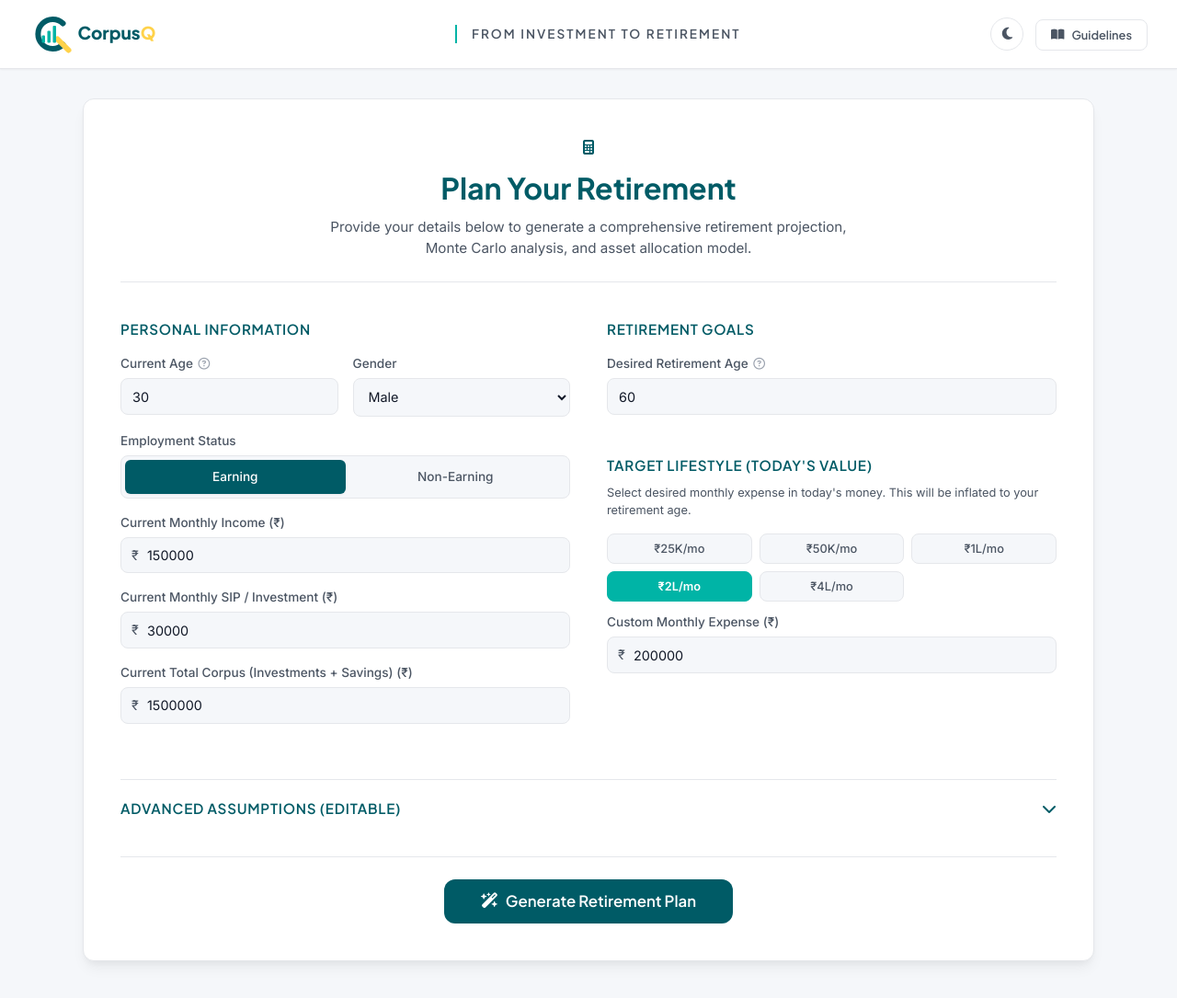
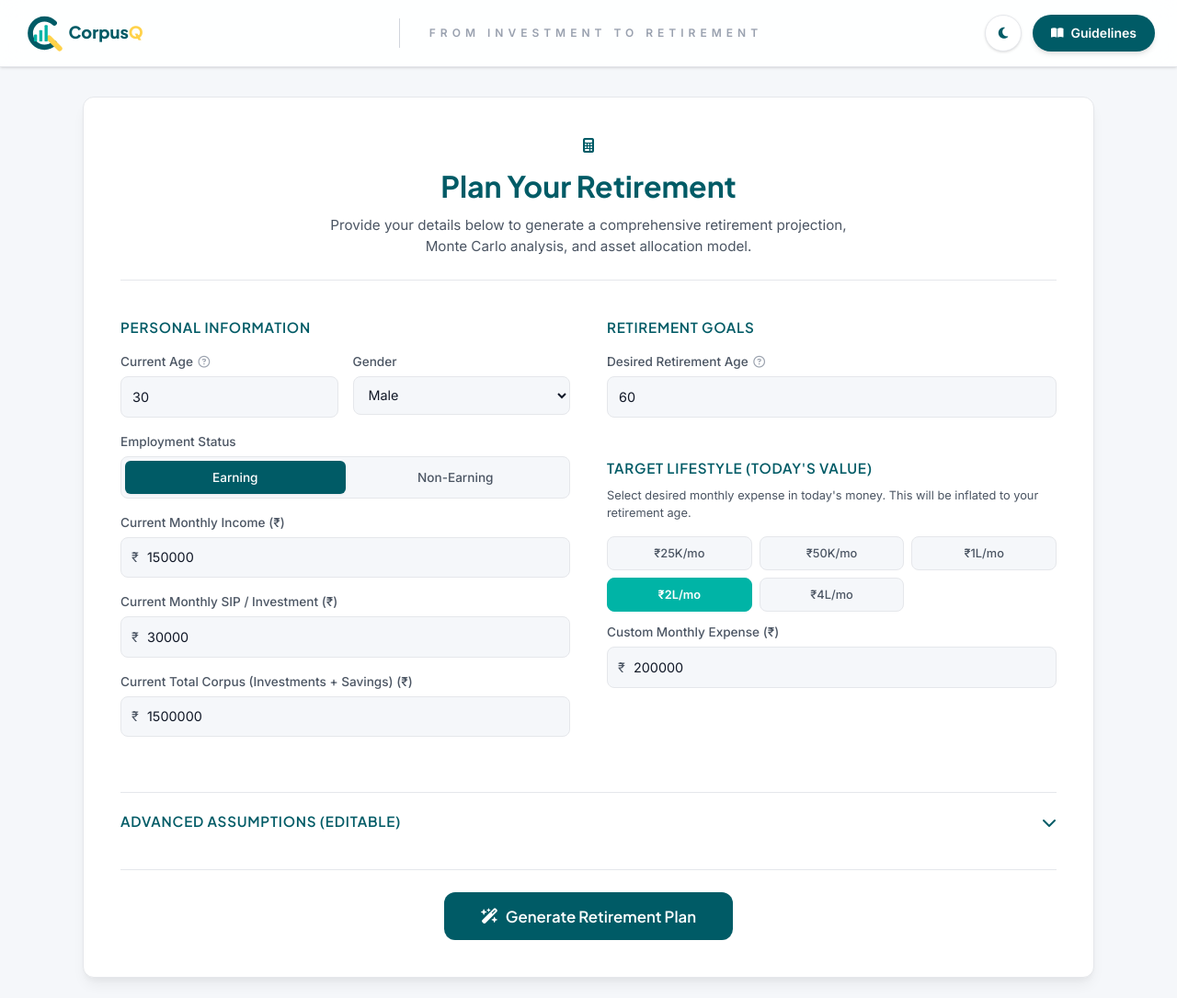
Before and after one commit to sainijayantindia-oss/corpusqnew, a website built with Vite: page index.html in a window 1280 px wide. Shown: the top 1085 px of the page at 92% size. Built offline with nearby package versions, Linux system fonts and the light colour scheme.

Commit message:
navbar fix

```diff
--- a/index.html
+++ b/index.html
@@ -1,6 +1,5 @@
 <!DOCTYPE html>
 <html lang="en">
-
 <head>
   <meta charset="UTF-8">
   <meta name="viewport" content="width=device-width, initial-scale=1.0">
@@ -17,6 +16,7 @@
 
   <!-- CSS Style -->
   <link rel="stylesheet" href="style.css">
+  <script src="https://cdn.jsdelivr.net/npm/@tailwindcss/browser@4"></script>
 
   <!-- Chart.js CDN -->
   <script src="https://cdn.jsdelivr.net/npm/chart.js"></script>
@@ -24,35 +24,84 @@
 <body>
 
   <!-- Top Navigation Header -->
-  <header class="app-header">
-    <div class="header-container">
-      <div class="logo-container">
-        <!-- SVG Logo Recreated from uploaded asset -->
-        <svg class="logo-svg" xmlns="http://www.w3.org/2000/svg" viewBox="0 0 350 100" width="175" height="50">
-          <g transform="translate(5, 5)">
-            <!-- C Shape in Deep Teal -->
-            <path d="M 68 22 A 32 32 0 1 0 68 68" fill="none" stroke="#005B66" stroke-width="12" stroke-linecap="round" />
-            <!-- Yellow Q Tail -->
-            <line x1="56" y1="56" x2="80" y2="80" stroke="#FFD24A" stroke-width="12" stroke-linecap="round" />
-            <!-- Bar Chart inside C (Mint-Teal #00B4A6) -->
-            <rect x="22" y="48" width="7" height="16" rx="2" fill="#00B4A6" />
-            <rect x="34" y="38" width="7" height="26" rx="2" fill="#00B4A6" />
-            <rect x="46" y="27" width="7" height="37" rx="2" fill="#00B4A6" />
+<header class="sticky top-0 z-50 bg-white/90 backdrop-blur-md border-b border-gray-200 shadow-sm">
+  <div class="max-w-7xl mx-auto flex items-center justify-between px-4 sm:px-6 py-3">
+
+    <!-- Logo -->
+    <div class="shrink-0">
+      <svg class="h-10 sm:h-12 w-auto" xmlns="http://www.w3.org/2000/svg" viewBox="0 0 350 100">
+        <g transform="translate(5,5)">
+          <path d="M68 22A32 32 0 1 0 68 68"
+                fill="none"
+                stroke="#005B66"
+                stroke-width="12"
+                stroke-linecap="round"/>
+
+          <line x1="56" y1="56"
+                x2="80" y2="80"
+                stroke="#FFD24A"
+                stroke-width="12"
+                stroke-linecap="round"/>
+
+          <rect x="22" y="48" width="7" height="16" rx="2" fill="#00B4A6"/>
+          <rect x="34" y="38" width="7" height="26" rx="2" fill="#00B4A6"/>
+          <rect x="46" y="27" width="7" height="37" rx="2" fill="#00B4A6"/>
         </g>
-          <text x="105" y="62" font-family="'Plus Jakarta Sans', sans-serif" font-weight="800" font-size="38" fill="#005B66">Corpus<tspan fill="#FFD24A">Q</tspan></text>
+
+        <text x="105"
+              y="62"
+              font-family="'Plus Jakarta Sans', sans-serif"
+              font-size="38"
+              font-weight="800"
+              fill="#005B66">
+          Corpus<tspan fill="#FFD24A">Q</tspan>
+        </text>
       </svg>
     </div>
-      <div class="header-tagline">
-        <span class="tagline-text">from investment to retirement</span>
+
+    <!-- Tagline -->
+    <div class="hidden lg:flex flex-1 justify-center">
+      <div class="flex items-center gap-8">
+        <div class="h-8 w-px bg-gray-300"></div>
+
+        <span class="uppercase tracking-[5px] text-xs font-semibold text-gray-400">
+          From Investment to Retirement
+        </span>
       </div>
-      <div class="header-actions">
-        <button class="btn btn-icon-toggle" id="btn-dark-mode" title="Toggle Dark Mode" aria-label="Toggle Dark Mode">
-          <i class="fa-solid fa-moon" id="dark-mode-icon"></i>
+    </div>
+
+    <!-- Right Buttons -->
+    <div class="flex items-center gap-3">
+
+      <!-- Dark Mode -->
+      <button
+        id="btn-dark-mode"
+        class="flex h-10 w-10 items-center justify-center rounded-full border border-gray-200 bg-white text-[#005B66] shadow-sm transition-all duration-300 hover:bg-[#005B66] hover:text-white">
+
+        <i class="fa-solid fa-moon text-sm"></i>
+
       </button>
-        <button class="btn btn-secondary btn-header" id="btn-show-guidelines">
-          <i class="fa-solid fa-book-open"></i> Guidelines
+
+      <!-- Guidelines -->
+      <button
+        id="btn-show-guidelines"
+        class="flex items-center gap-2 rounded-full bg-[#005B66] px-5 py-2.5 text-sm font-semibold text-white shadow-md transition-all duration-300 hover:bg-[#004a53] hover:shadow-xl">
+
+        <i class="fa-solid fa-book-open text-xs"></i>
+
+        <span>Guidelines</span>
+
       </button>
+
     </div>
+
+  </div>
+
+  <!-- Mobile Tagline -->
+  <div class="block border-t border-gray-100 pb-3 text-center lg:hidden">
+    <span class="mt-2 block text-[10px] font-semibold uppercase tracking-[4px] text-gray-400">
+      From Investment to Retirement
+    </span>
   </div>
 </header>
 
--- a/package.json
+++ b/package.json
@@ -10,5 +10,9 @@
   },
   "devDependencies": {
     "vite": "^5.2.0"
+  },
+  "dependencies": {
+    "@tailwindcss/cli": "^4.3.2",
+    "tailwindcss": "^4.3.2"
   }
 }
--- a/style.css
+++ b/style.css
@@ -7,7 +7,6 @@
     Light Neutral: #F5F7FA
     Dark Neutral: #111827
 */
-
 /* Reset & Base Variables */
 :root {
   --color-primary: #005B66;
@@ -59,8 +58,6 @@ body.dark-theme {
 
 * {
   box-sizing: border-box;
-  margin: 0;
-  padding: 0;
 }
 
 body {
```
Also changed, not shown: 1 other file. Lines whose indentation alone changed are shown as unchanged.
